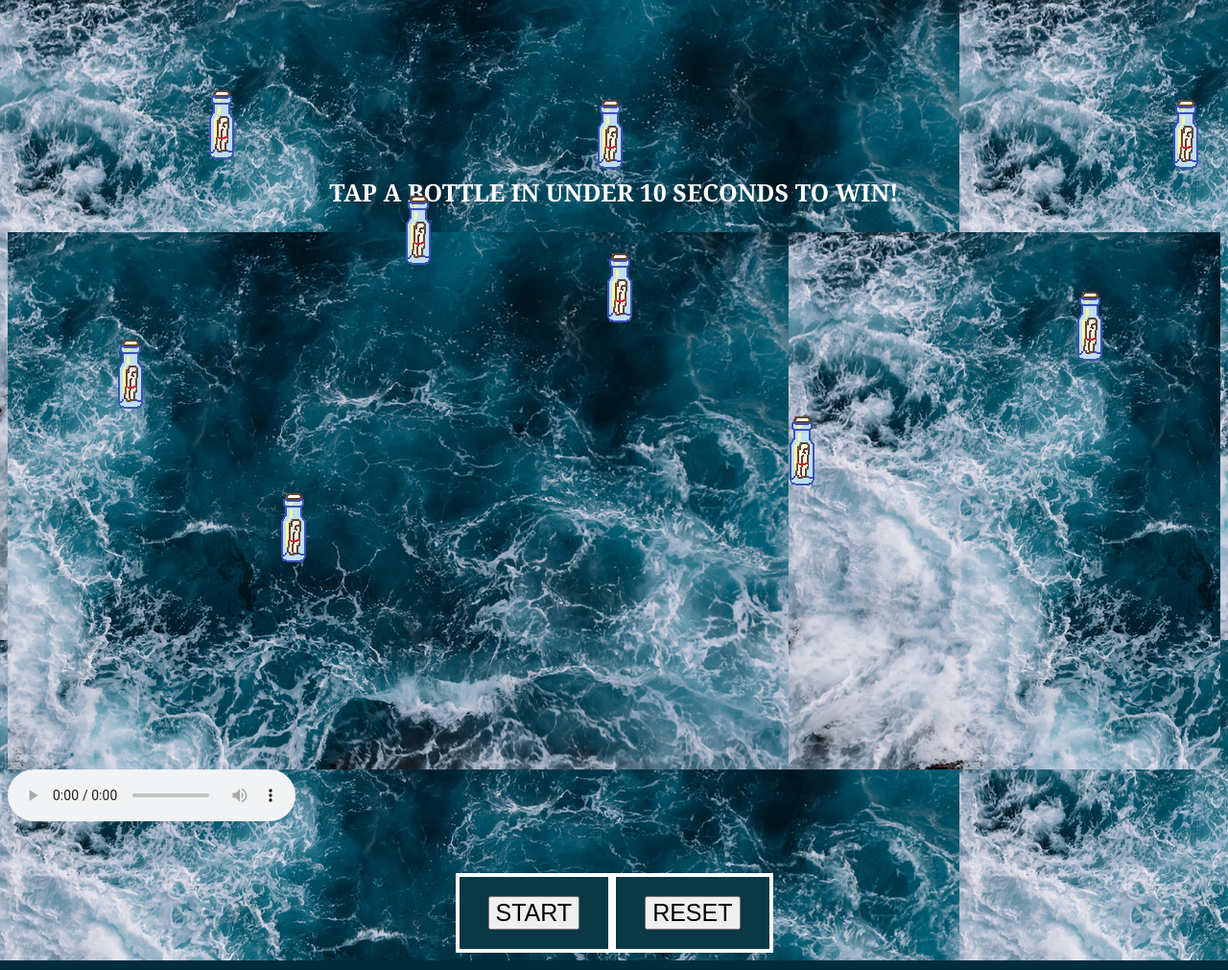
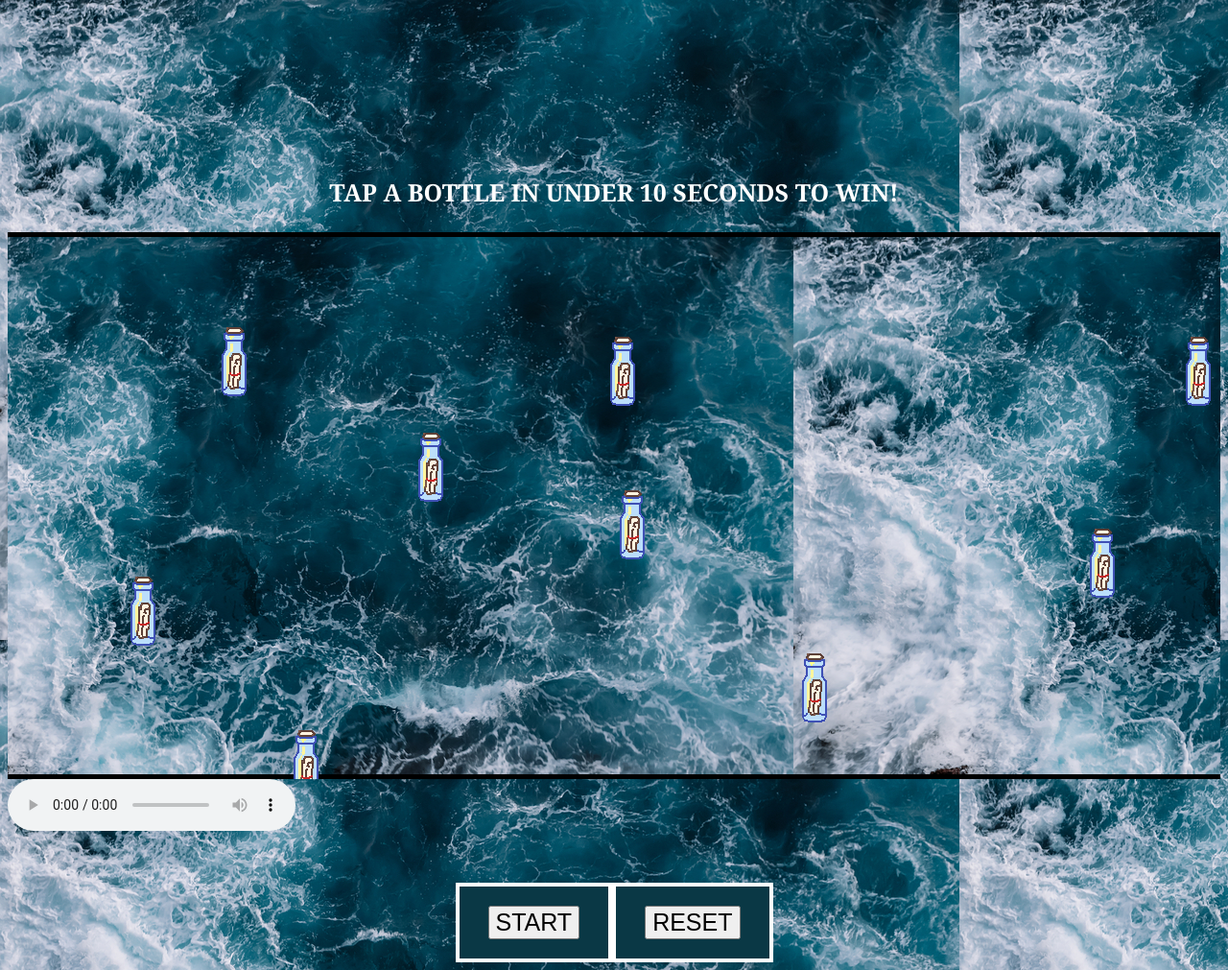
Before and after one commit to Leodson/Message-In-A-Bottle, a Python web app: template templates/game.html in a window 1280 px wide. Shown: the whole page at 96% size. Run offline with Jinja, Linux system fonts and the light colour scheme; the template is opened without the code that fills it, so the values that code supplies are empty; some web fonts are replaced.

Commit message:
Fixed game bug

```diff
--- a/static/game.css
+++ b/static/game.css
@@ -1,5 +1,12 @@
 .zoom{
   zoom: 90%
+}
+
+.gameBoard{
+  position: relative;
+  border: 5px solid black;
+  height: 560px;
+  width: 5076px;
 }
 
 button {
@@ -32,8 +39,11 @@ button {
 
 .sliding-background {
   background: url("ocean.jpg") repeat-x;
-  height: 560px;
-  width: 5076px;
+  position:absolute;
+  top: 0;
+  bottom: 0;
+  left: 0;
+  right: 0;
   animation: slide 60s linear infinite;
 }
 
--- a/static/game.js
+++ b/static/game.js
@@ -8,12 +8,12 @@ document.getElementById('i2').style.left= "400px";
 document.getElementById('i2').style.top= "200px";
 document.getElementById('i3').style.left= "800px";
 document.getElementById('i3').style.top= "430px";
-document.getElementById('i4').style.left= "270px";
+document.getElementById('i4').style.left= "340px";
 document.getElementById('i4').style.top= "510px";
-document.getElementById('i5').style.left= "195px";
+document.getElementById('i5').style.left= "675px";
 document.getElementById('i5').style.top= "90px";
 document.getElementById('i6').style.left= "600px";
-document.getElementById('i6').style.top= "110px";
+document.getElementById('i6').style.top= "500px";
 document.getElementById('i7').style.left= "610px";
 document.getElementById('i7').style.top= "260px";
 document.getElementById('i8').style.left= "1100px";
@@ -38,21 +38,21 @@ function move_img(str, id) {
 
 
 function disp(id){
-  var step=2; // Change this step value
+  var step=1; // Change this step value
   //alert("Hello");
   console.log(id)
   var y=document.getElementById(id).offsetTop;
   var x=document.getElementById(id).offsetLeft;
-  if(y < 470 ){
-    add = Math.random() * 30 ;
+  if(y < 700){
+    add = Math.random() * 20 ;
     if (Math.random() > .5) {
       add = add * -1
     }
     y= y + add;
     document.getElementById(id).style.top= y + "px"; // vertical movment
   }
-  if(x < 1200){
-    add = Math.random() * 30 ;
+  if(x < 2000){
+    add = Math.random() * 20 ;
     if (Math.random() > .5) {
       add = add * -1
     }
--- a/templates/game.html
+++ b/templates/game.html
@@ -10,23 +10,26 @@
 </head>
   <body background =  "static/ocean.jpg">
     <div class="container">
-  <div class="sliding-background"></div>
+  <div class = "gameBoard">
+    <div class = "sliding-background"></div>
+    <a href = "http://mottle.appspot.com/you_won" id='i1' style="position:absolute; left: 1200; top: 100;"><img src= "../static/pixil-frame-0.png" ></a>
+    <a href = "http://mottle.appspot.com/you_won" id='i2' style="position:absolute; left: 400; top: 200;"><img src= "../static/pixil-frame-0.png"></a>
+    <a href = "http://mottle.appspot.com/you_won" id='i3' style="position:absolute; left: 800; top: 430;"><img src= "../static/pixil-frame-0.png" ></a>
+    <a href = "http://mottle.appspot.com/you_won" id='i4' style="position:absolute; left: 270; top: 510;"><img src= "../static/pixil-frame-0.png"></a>
+    <a href = "http://mottle.appspot.com/you_won" id='i5' style="position:absolute; left: 195; top: 90;"><img src= "../static/pixil-frame-0.png" ></a>
+    <a href = "http://mottle.appspot.com/you_won" id='i6' style="position:absolute; left: 600; top: 100;"><img src= "../static/pixil-frame-0.png" ></a>
+    <a href = "http://mottle.appspot.com/you_won" id='i7' style="position:absolute; left: 610; top: 260;"><img src= "../static/pixil-frame-0.png" ></a>
+    <a href = "http://mottle.appspot.com/you_won" id='i8' style="position:absolute; left: 1100; top: 300;"><img src= "../static/pixil-frame-0.png" ></a>
+    <a href = "http://mottle.appspot.com/you_won" id='i9' style="position:absolute; left: 1500; top: 190;"><img src= "../static/pixil-frame-0.png" ></a>
+    <a href = "http://mottle.appspot.com/you_won" id='i10' style="position:absolute; left: 100; top: 350;"><img src= "../static/pixil-frame-0.png" ></a>
+  </div>
   <div id="countdown"></div>
 </div>
 <script src="static/game.js"></script>
 <audio id = "music" controls>
   <source src = "static/zapsplat_nature_ocean_waves_roll_over_rocks_end_of_natural_sea_jetty_35570.mp3" type = "audio/mpeg">
 </audio>
-<a href = "http://mottle.appspot.com/you_won" id='i1' style="position:absolute; left: 1200; top: 100;"><img src= "../static/pixil-frame-0.png" ></a>
-<a href = "http://mottle.appspot.com/you_won" id='i2' style="position:absolute; left: 400; top: 200;"><img src= "../static/pixil-frame-0.png"></a>
-<a href = "http://mottle.appspot.com/you_won" id='i3' style="position:absolute; left: 800; top: 430;"><img src= "../static/pixil-frame-0.png" ></a>
-<a href = "http://mottle.appspot.com/you_won" id='i4' style="position:absolute; left: 270; top: 510;"><img src= "../static/pixil-frame-0.png"></a>
-<a href = "http://mottle.appspot.com/you_won" id='i5' style="position:absolute; left: 195; top: 90;"><img src= "../static/pixil-frame-0.png" ></a>
-<a href = "http://mottle.appspot.com/you_won" id='i6' style="position:absolute; left: 600; top: 100;"><img src= "../static/pixil-frame-0.png" ></a>
-<a href = "http://mottle.appspot.com/you_won" id='i7' style="position:absolute; left: 610; top: 260;"><img src= "../static/pixil-frame-0.png" ></a>
-<a href = "http://mottle.appspot.com/you_won" id='i8' style="position:absolute; left: 1100; top: 300;"><img src= "../static/pixil-frame-0.png" ></a>
-<a href = "http://mottle.appspot.com/you_won" id='i9' style="position:absolute; left: 1500; top: 190;"><img src= "../static/pixil-frame-0.png" ></a>
-<a href = "http://mottle.appspot.com/you_won" id='i10' style="position:absolute; left: 100; top: 350;"><img src= "../static/pixil-frame-0.png" ></a>
+
 <br><br><br><br>
 
 <div class="buttonHolder">
--- a/templates/you_won.html
+++ b/templates/you_won.html
@@ -1,7 +1,6 @@
 <!DOCTYPE html>
 <html lang="en" dir="ltr">
-  <p>Congrats, You won!</p>
-  <p2>Click to view the message in your bottle!</p2>
+<div id="overlay"><img src="../static/congrats.gif"></div>
     <link rel="stylesheet" type="text/css" href="../static/you_won.css">
     <meta charset="utf-8">
     <title>
@@ -9,5 +8,6 @@
     <script src="../static/you_won.js"></script>
   </title>
   <body>
+
   </body>
 </html>
```
Also changed, not shown: static/you_won.css (+15 -5 lines), static/congrats.gif (added), 1 other file.
